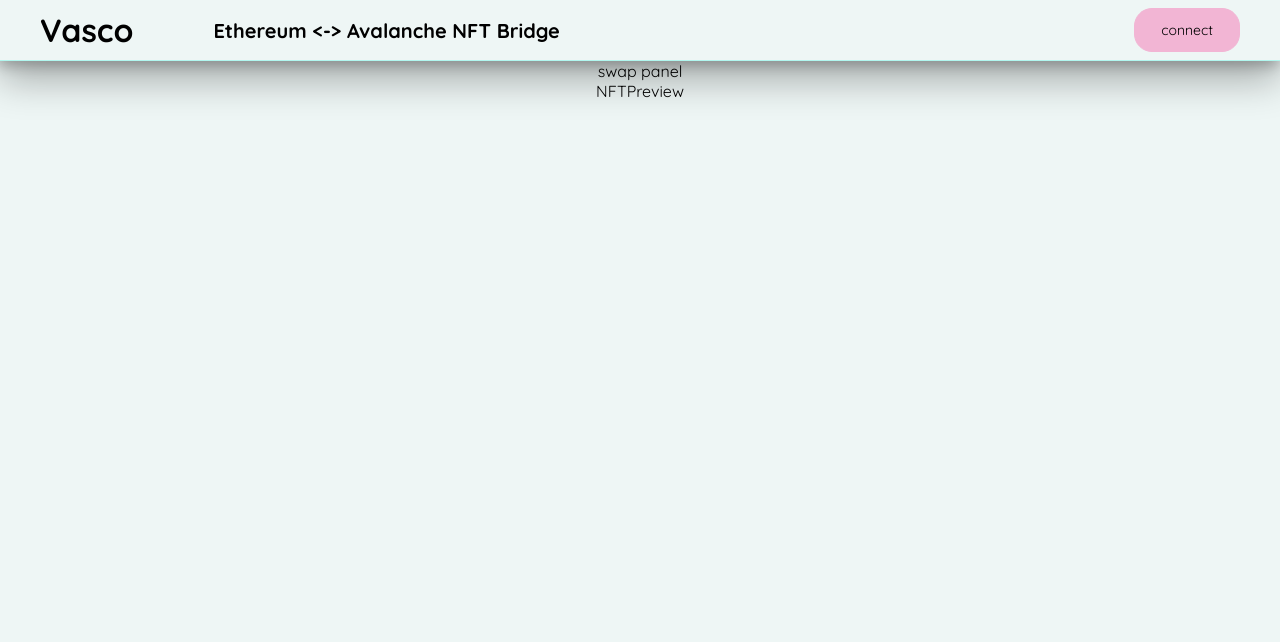
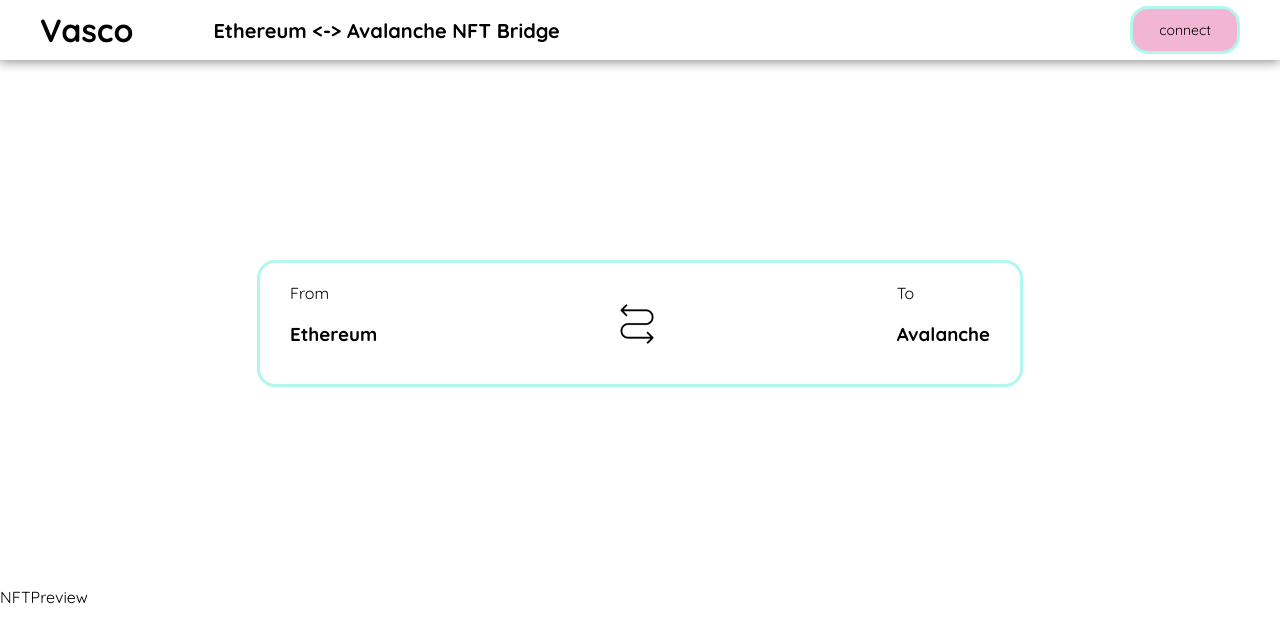
Before and after one commit to kon-rad/vasco, a React (Create React App) app in the folder frontend/: page / in a window 1280 px wide. Shown: the top 642 px of the page. Built offline with nearby package versions, Linux system fonts and the light colour scheme.

Commit message:
add swap panel component

```diff
--- a/frontend/src/App.css
+++ b/frontend/src/App.css
@@ -14,30 +14,14 @@
   --mint-cream: hsla(173, 33%, 95%, 1);
   --piggy-pink: hsla(342, 67%, 90%, 1);
   --cotton-candy: hsla(330, 70%, 83%, 1);
-}
 
-.App {
-  text-align: center;
-  background-color: var(--mint-cream);
-  height: 2000px;
-}
-
-.App-logo {
-  height: 40vmin;
-  pointer-events: none;
-}
-
-@media (prefers-reduced-motion: no-preference) {
-  .App-logo {
-    animation: App-logo-spin infinite 20s linear;
-  }
+  --font-gray-1: rgba(83, 83, 83, 0.849);
 }
 
 .header {
   height: 60px;
   width: 100%;
-  border-bottom: 1px solid var(--celeste);
-  box-shadow: 0 19px 38px rgb(0 0 0 / 30%), -2px 5px 12px rgb(0 0 0 / 22%);
+  box-shadow: -1px 1px 10px rgb(0 0 0 / 30%), 0px 2px 12px rgb(0 0 0 / 22%);
   display: flex;
   align-items: center;
   justify-content: space-between;
@@ -58,15 +42,7 @@
   font-size: 20px;
 }
 
-.App-link {
-  color: #61dafb;
+.swappanel__container {
+  display: flex;
+  justify-content: center;
 }
-
-@keyframes App-logo-spin {
-  from {
-    transform: rotate(0deg);
-  }
-  to {
-    transform: rotate(360deg);
-  }
-}
--- a/frontend/src/components/Button.css
+++ b/frontend/src/components/Button.css
@@ -1,6 +1,6 @@
 .button {
     padding: 12px 26px;
-    border: solid 1px var(--cotton-candy);
+    border: 3px solid var(--celeste);
     background-color: var(--cotton-candy);
     font-size: 14px;
     border-radius: 18px;
--- /dev/null
+++ b/frontend/src/components/SwapPanel.css
@@ -0,0 +1,26 @@
+.swappanel {
+    border: 3px solid var(--celeste);
+    display: flex;
+    flex-direction: row;
+    border-radius: 18px;
+    width: 700px;
+    margin: 200px;
+    padding: 20px 30px;
+    justify-content: space-between;
+}
+.swappanel__label {
+    font-size: 16px;
+    color: var(--text-gray-1);
+}
+.swappanel__sub {
+    display: flex;
+    flex-direction: column;
+}
+.swappanel__switch {
+    display: flex;
+    justify-content: center;
+    align-items: center;
+}
+.swappanel__img {
+    width: 40px;
+}
--- a/frontend/src/components/SwapPanel.tsx
+++ b/frontend/src/components/SwapPanel.tsx
@@ -1,5 +1,22 @@
+import './SwapPanel.css';
+import swap from '../images/swap.png';
+
 const SwapPanel = () => {
-    return <div>swap panel</div>
+    return (
+        <div className="swappanel">
+            <div className="swappanel__sub">
+                <span className="swappanel__label">From</span>
+                <h3>Ethereum</h3>
+            </div>
+            <div className="swappanel__switch">
+                <img src={swap} alt="" className="swappanel__img" />
+            </div>
+            <div className="swappanel__sub">
+                <span className="swappanel__label">To</span>
+                <h3>Avalanche</h3>
+            </div>
+        </div>
+    );
 }
 
 export default SwapPanel;
```
Also changed, not shown: frontend/src/images/swap.png (added), 1 other file (tests, documents, lock files or other folders).
